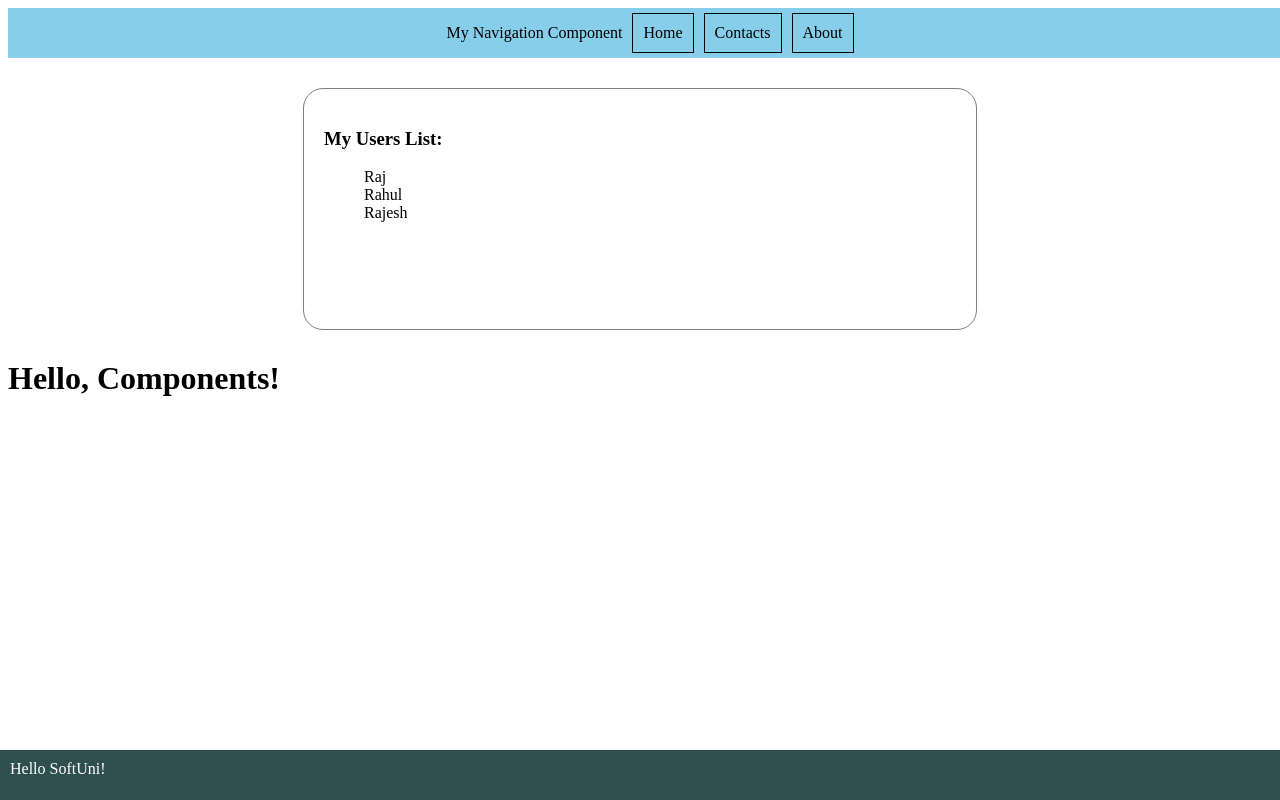
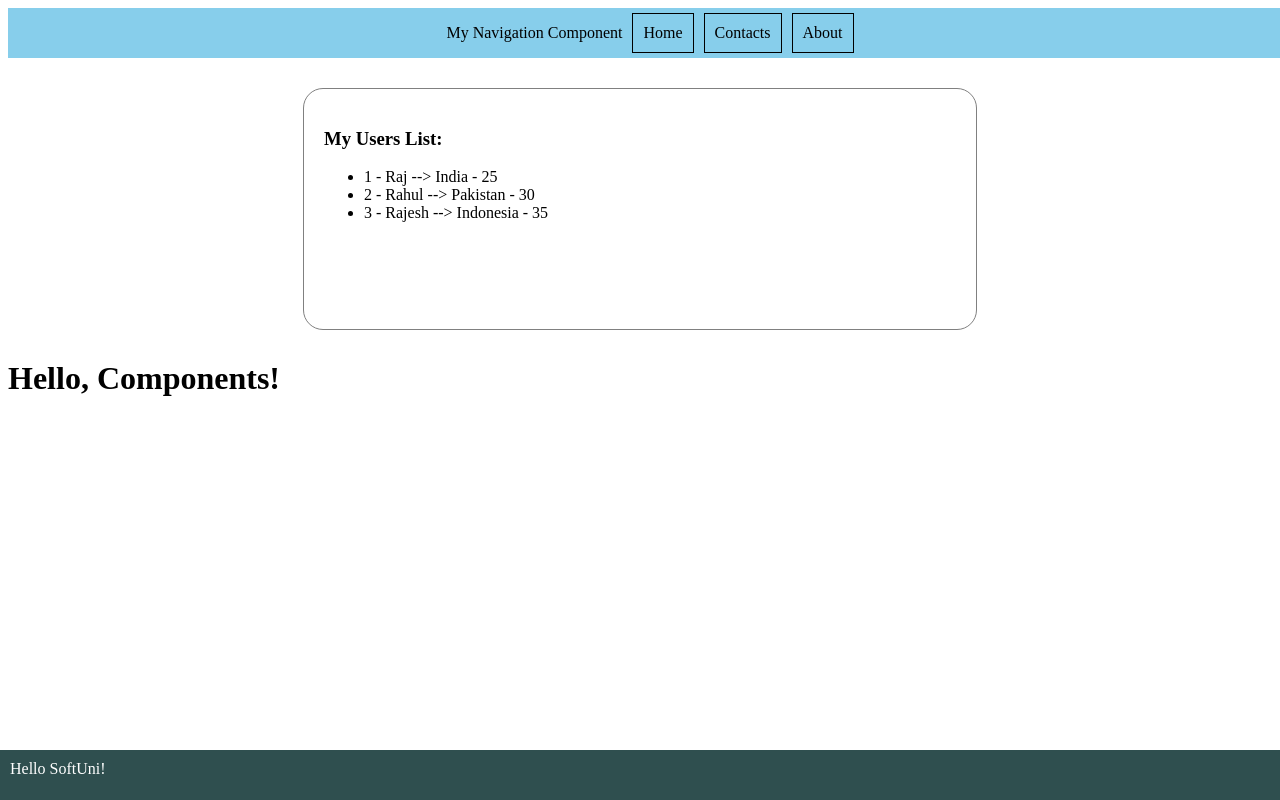
Before and after one commit to SvetlinGG/Angular-Components, an Angular app in the folder component-demo/: page / in a window 1280 px wide. Built offline with nearby package versions, Linux system fonts and the light colour scheme.

Commit message:
iteration in array

```diff
--- a/component-demo/src/app/user-list/user-list.component.html
+++ b/component-demo/src/app/user-list/user-list.component.html
@@ -2,7 +2,7 @@
     <h3>My Users List:</h3>
     <ul>
         @for (user of users; track $index) {
-            <div>{{user.name}}</div>
+            <li>{{user.id}} - {{user.name}} --> {{user.address}} - {{user.age}}</li>
         }
     </ul>
 </div>
--- a/component-demo/src/app/user-list/user-list.component.ts
+++ b/component-demo/src/app/user-list/user-list.component.ts
@@ -17,13 +17,13 @@ export class UserListComponent {
       name: 'Rahul',
       age: 30,
       id: 2,
-      address: 'India'
+      address: 'Pakistan'
     },
     {
       name: 'Rajesh',
       age: 35,
       id: 3,
-      address: 'India'
+      address: 'Indonesia'
     }
   ]
 }
```
